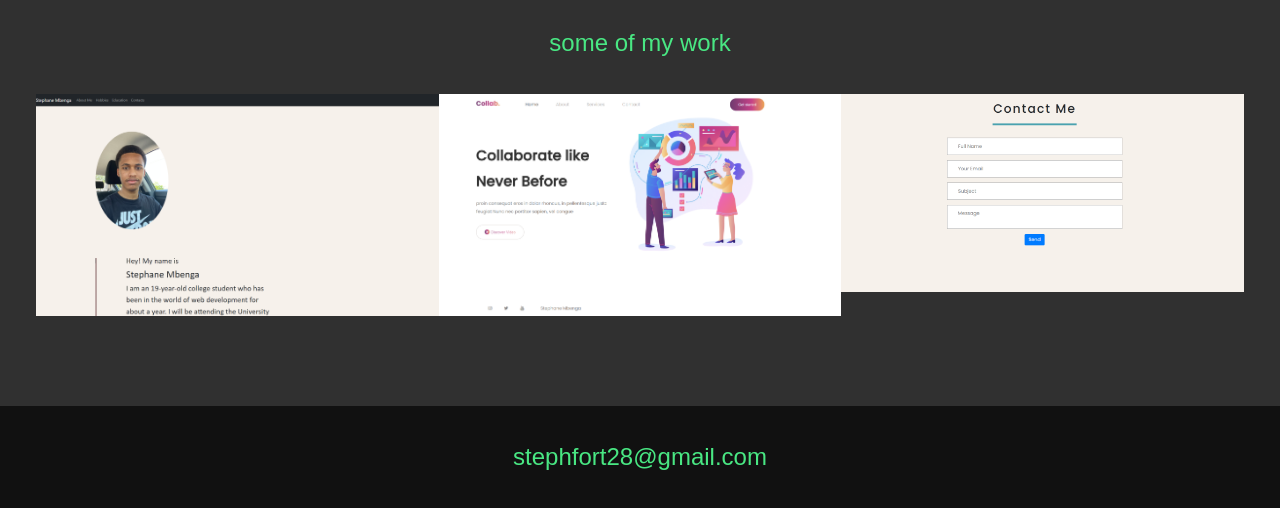
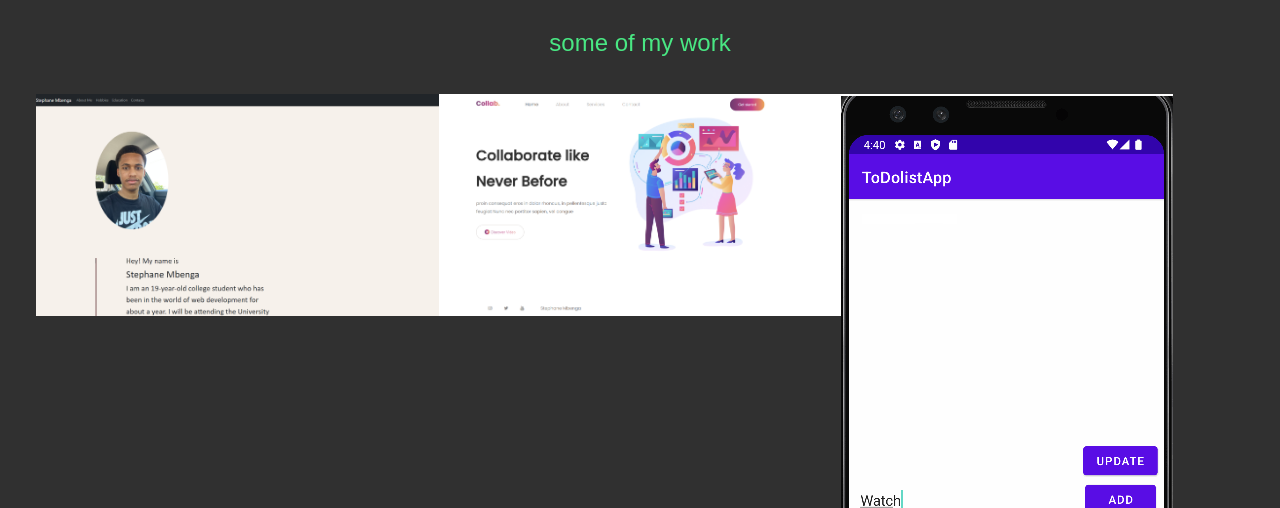
Before and after one commit to Stephboss9/PortfolioWebsite, a plain HTML site: page index.html in a window 1280 px wide. Shown: the part 2177-2685 px from the top of the page. Drawn offline with Linux system fonts and the light colour scheme; a web font is replaced by a local one.

Commit message:
Added new Image

```diff
--- a/index.html
+++ b/index.html
@@ -116,7 +116,7 @@
 
 
                     <a href = "#" class = "porfolio__item">
-                        <img src = "Images/contacts_page.PNG"  class = "portfolio__img contacts_img"  alt = "my personal website__img">
+                        <img src = "Images/ToDoApp.PNG"  class = "portfolio__img contacts_img"  alt = "my personal website__img">
                     </a>
 
 
```
Also changed, not shown: Images/ToDoApp.PNG (added).
